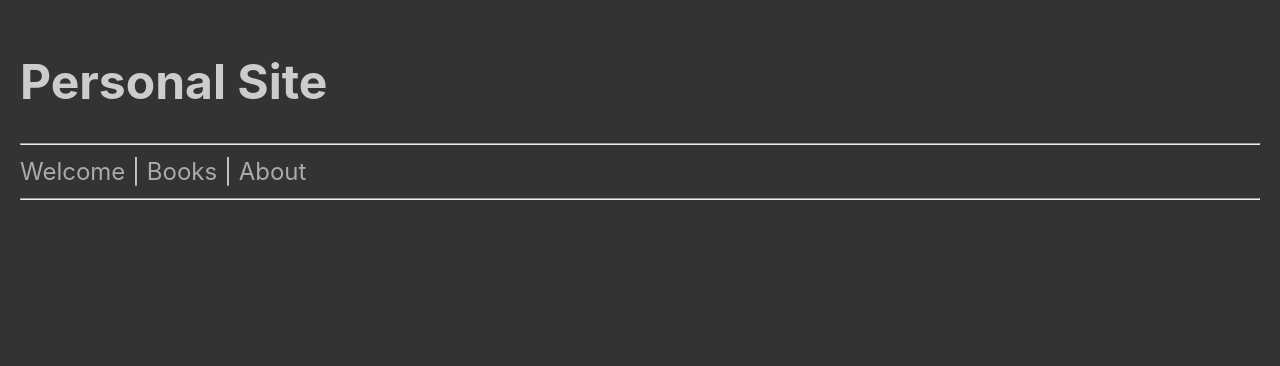
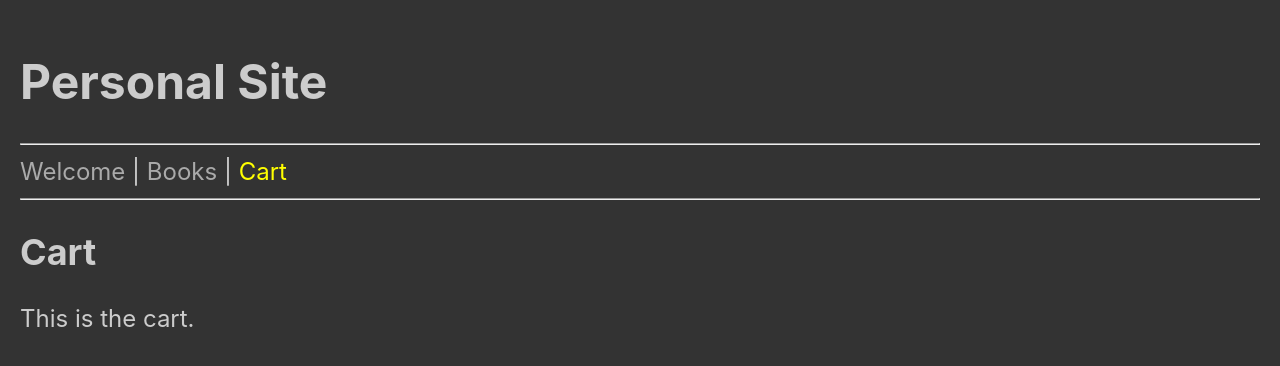
Before and after one commit to edwardtanguay/live-coding-redux-site-shop-app, a React (Vite) app: page /cart in a window 1280 px wide. Shown: the top 366 px of the page. Built offline with nearby package versions, Linux system fonts and the light colour scheme.

Commit message:
cart is finished

```diff
--- a/src/App.jsx
+++ b/src/App.jsx
@@ -1,7 +1,7 @@
 import './App.scss';
 import { PageWelcome } from './pages/PageWelcome';
 import { PageBooks } from './pages/PageBooks';
-import { PageAbout } from './pages/PageAbout';
+import { PageCart } from './pages/PageCart';
 import { NavLink, Routes, Route, Navigate } from 'react-router-dom';
 
 function App() {
@@ -11,12 +11,12 @@ function App() {
 			<hr />
 			<NavLink to="/welcome">Welcome</NavLink> |{' '}
 			<NavLink to="/books">Books</NavLink> |{' '}
-			<NavLink to="/about">About</NavLink>
+			<NavLink to="/cart">Cart</NavLink>
 			<hr />
 			<Routes>
 				<Route path="/welcome" element={<PageWelcome />} />
 				<Route path="/books" element={<PageBooks />} />
-				<Route path="/about" element={<PageAbout />} />
+				<Route path="/cart" element={<PageCart />} />
 				<Route path="/" element={<Navigate to="/welcome" replace />}/>
 			</Routes>
 		</div>
--- a/src/pages/PageAbout.jsx
+++ /dev/null
@@ -1,8 +0,0 @@
-export const PageAbout = () => {
-	return (
-		<div className="page_about">
-			<h2>About</h2>
-			<p>This is some info about the site.</p>
-		</div>
-	)
-}
--- /dev/null
+++ b/src/pages/PageCart.jsx
@@ -0,0 +1,8 @@
+export const PageCart = () => {
+	return (
+		<div className="page_cart">
+			<h2>Cart</h2>
+			<p>This is the cart.</p>
+		</div>
+	)
+}
```
